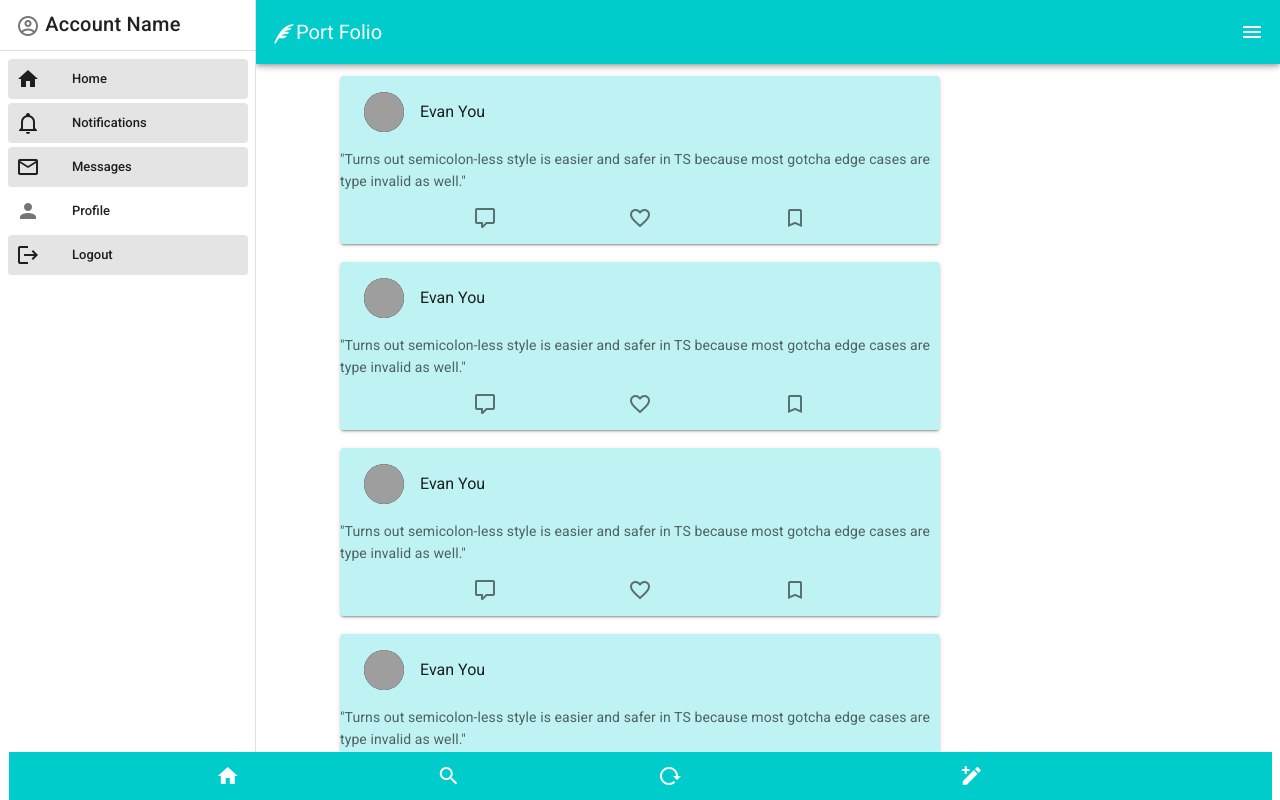
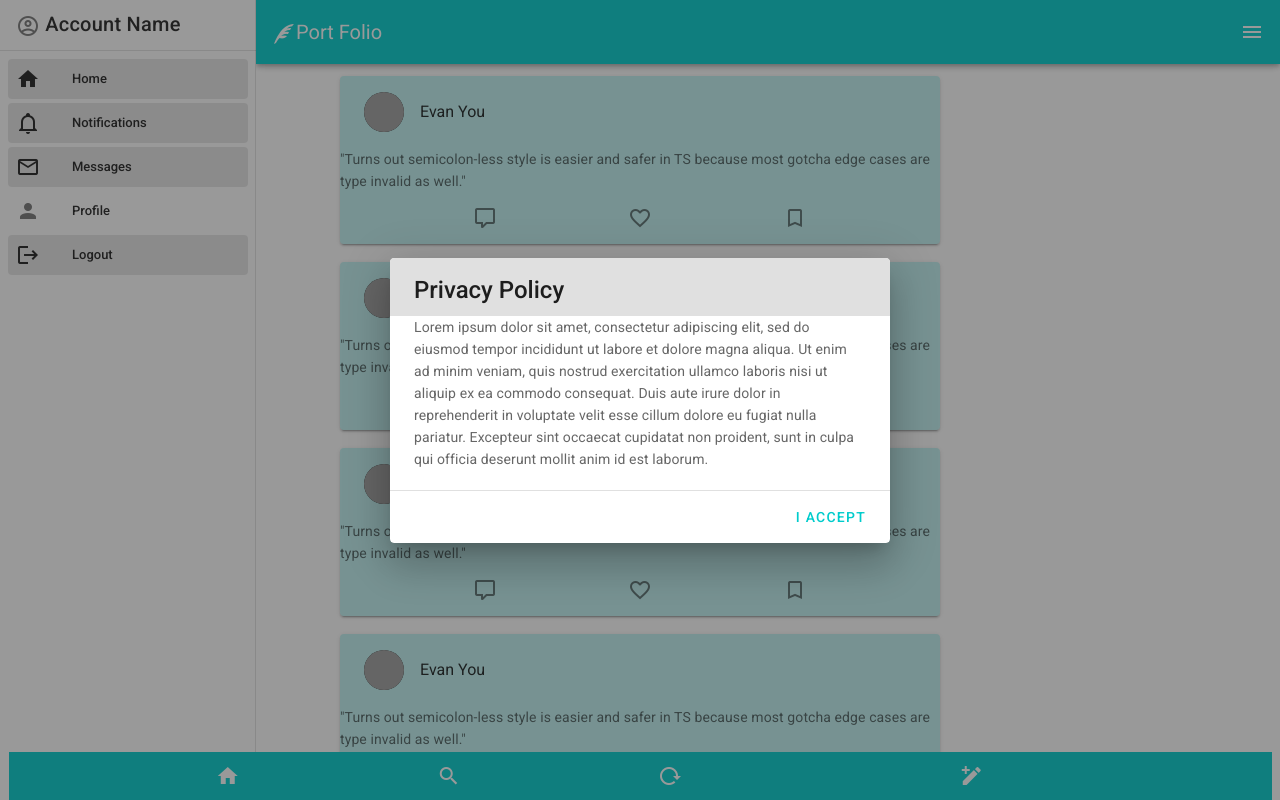
Before and after one commit to yama-choki/portfolio, a Nuxt app: page / in a window 1280 px wide. Both pictures are taken after a click on the button 448 px from the left and 776 px from the top of the page. Shown: the top 800 px of the page. Built offline with nearby package versions, Linux system fonts and the light colour scheme; grey boxes are pictures that could not be loaded.

Commit message:
検索ボタンを推した際の表示をダイアログで作成
検索ボタンを押した際、ダイアログで検索フォームを表示するように作成
フォームの中身については、まだ作成していない

```diff
--- a/pages/index.vue
+++ b/pages/index.vue
@@ -69,10 +69,45 @@
             </v-btn>
 
             <v-spacer />
-            <v-btn icon @click="show = 'search'">
-              <v-icon>mdi-magnify</v-icon>
-            </v-btn>
 
+            <v-dialog
+              v-model="searchDialog"
+              width="500"
+            >
+              <template v-slot:activator="{ on, attrs }">
+                <v-btn
+                  icon
+                  dark
+                  v-bind="attrs"
+                  v-on="on"
+                >
+                  <v-icon>mdi-magnify</v-icon>
+                </v-btn>
+              </template>
+
+              <v-card>
+                <v-card-title class="text-h5 grey lighten-2">
+                  Privacy Policy
+                </v-card-title>
+
+                <v-card-text>
+                  Lorem ipsum dolor sit amet, consectetur adipiscing elit, sed do eiusmod tempor incididunt ut labore et dolore magna aliqua. Ut enim ad minim veniam, quis nostrud exercitation ullamco laboris nisi ut aliquip ex ea commodo consequat. Duis aute irure dolor in reprehenderit in voluptate velit esse cillum dolore eu fugiat nulla pariatur. Excepteur sint occaecat cupidatat non proident, sunt in culpa qui officia deserunt mollit anim id est laborum.
+                </v-card-text>
+
+                <v-divider />
+
+                <v-card-actions>
+                  <v-spacer />
+                  <v-btn
+                    color="#00CCCC"
+                    text
+                    @click="searchDialog = false"
+                  >
+                    I accept
+                  </v-btn>
+                </v-card-actions>
+              </v-card>
+            </v-dialog>
             <v-spacer />
 
             <v-btn icon to="/test">
@@ -206,6 +241,7 @@
   data: () => {
     return {
       // eslint-disable-next-line no-undef
+      searchDialog: false,
       postDialog: false,
       search: false,
       post: false,
--- a/pages/test.vue
+++ b/pages/test.vue
@@ -1,5 +1,6 @@
 <template>
-  <h1>test</h1>
+  <v-app>
+  </v-app>
 </template>
 
 <script>
```
